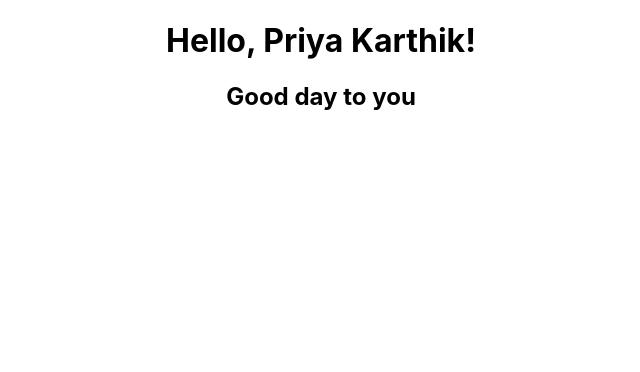
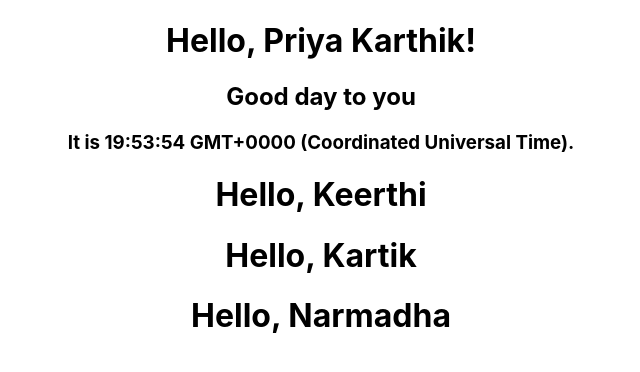
Before and after one commit to Priyak89/resume, a React (Create React App) app in the folder resume/: page / in a window 1280 px wide. Shown: the top 372 px of the page, without its empty margins (319-959 px from the left). Built offline with nearby package versions, Linux system fonts and the light colour scheme.

Commit message:
components_display

```diff
--- a/resume/src/App.js
+++ b/resume/src/App.js
@@ -2,11 +2,13 @@ import logo from './logo.svg';
 import './App.css';
 //import Helloworld from './helloworld';
 import Element from './helloworld';
+import People from './components';
 
 function App() {
   return (
     <div className="App">
     { Element }
+    <People/>
     </div>
   );
 }
--- /dev/null
+++ b/resume/src/components.js
@@ -0,0 +1,14 @@
+function Welcome(props) {
+    return <h1>Hello, {props.name}</h1>;
+  }
+
+  function People() {
+    return (
+      <div>
+        <Welcome name="Keerthi" />
+        <Welcome name="Kartik" />
+        <Welcome name="Narmadha" />
+      </div>
+    );
+  }
+  export default People;
--- a/resume/src/helloworld.js
+++ b/resume/src/helloworld.js
@@ -20,6 +20,7 @@ const Element = (
     Hello, {FormatName(user)}!
   </h1>
   <h2>Good day to you</h2>
+  <h3> It is {new Date().toTimeString()}.</h3>
   </div>
 );
 export default Element;
```
